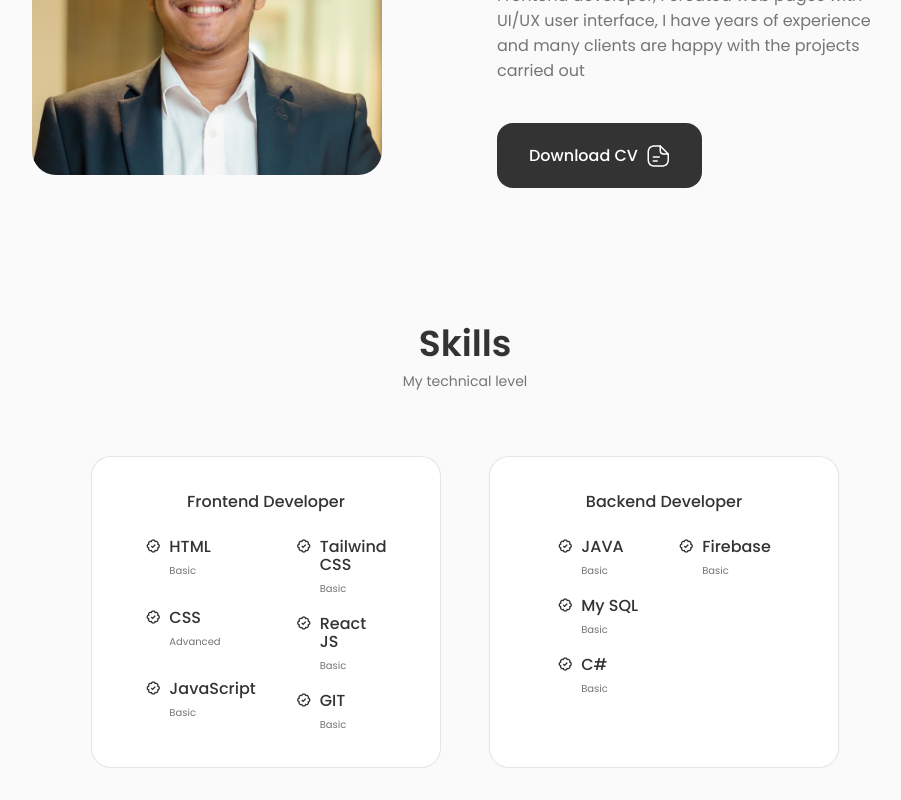
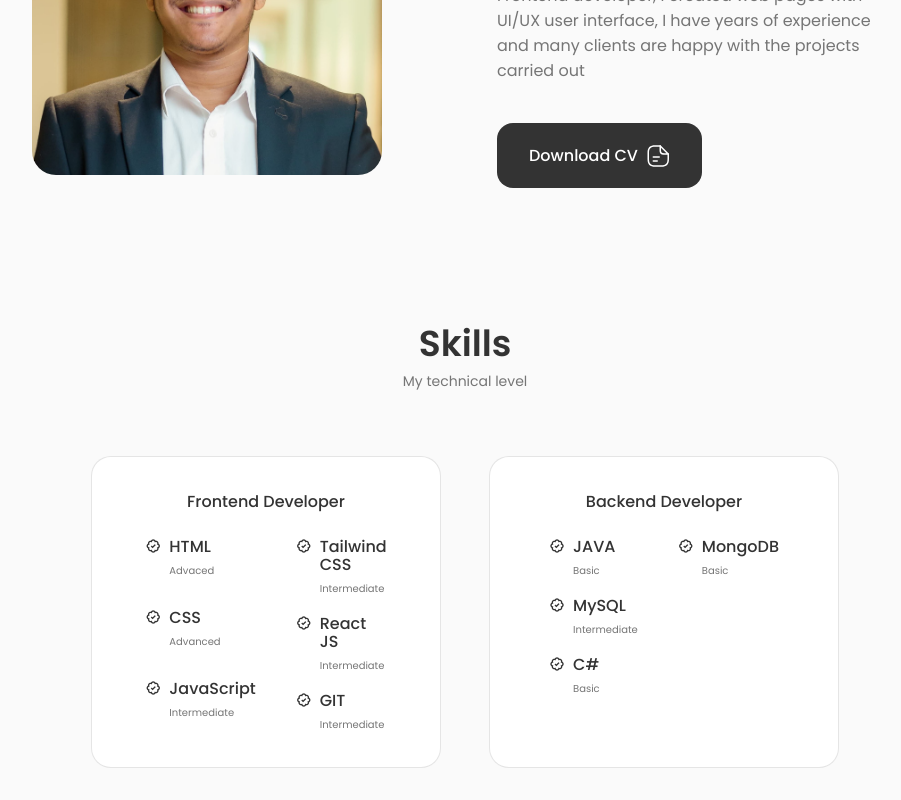
Before and after one commit to Nelithhh/Nelith-Portfolio, a React (Vite) app: page / in a window 1280 px wide. Shown: the part 1087-1887 px from the top of the page, without its empty margins (175-1076 px from the left). Built offline with nearby package versions, Linux system fonts and the light colour scheme.

Commit message:
Adjusted the data

```diff
--- a/src/components/skills/Backend.jsx
+++ b/src/components/skills/Backend.jsx
@@ -20,8 +20,8 @@ function Backend() {
                     <i class='bx bx-badge-check'></i>
 
                     <div>
-                        <h3 className="skills__name">My SQL</h3>
-                        <span className="skills__level">Basic</span>
+                        <h3 className="skills__name">MySQL</h3>
+                        <span className="skills__level">Intermediate</span>
                     </div>
                 </div>
 
@@ -40,7 +40,7 @@ function Backend() {
                     <i class='bx bx-badge-check'></i>
 
                     <div>
-                        <h3 className="skills__name">Firebase</h3>
+                        <h3 className="skills__name">MongoDB</h3>
                         <span className="skills__level">Basic</span>
                     </div>
                 </div>
--- a/src/components/skills/Frontend.jsx
+++ b/src/components/skills/Frontend.jsx
@@ -12,7 +12,7 @@ function Frontend() {
 
                     <div>
                         <h3 className="skills__name">HTML</h3>
-                        <span className="skills__level">Basic</span>
+                        <span className="skills__level">Advaced</span>
                     </div>
                 </div>
 
@@ -30,7 +30,7 @@ function Frontend() {
 
                     <div>
                         <h3 className="skills__name">JavaScript</h3>
-                        <span className="skills__level">Basic</span>
+                        <span className="skills__level">Intermediate</span>
                     </div>
                 </div>
             </div>
@@ -41,7 +41,7 @@ function Frontend() {
 
                     <div>
                         <h3 className="skills__name">Tailwind CSS</h3>
-                        <span className="skills__level">Basic</span>
+                        <span className="skills__level">Intermediate</span>
                     </div>
                 </div>
 
@@ -50,7 +50,7 @@ function Frontend() {
 
                     <div>
                         <h3 className="skills__name">React JS</h3>
-                        <span className="skills__level">Basic</span>
+                        <span className="skills__level">Intermediate</span>
                     </div>
                 </div>
 
@@ -59,7 +59,7 @@ function Frontend() {
 
                     <div>
                         <h3 className="skills__name">GIT</h3>
-                        <span className="skills__level">Basic</span>
+                        <span className="skills__level">Intermediate</span>
                     </div>
                 </div>
             </div>
```
